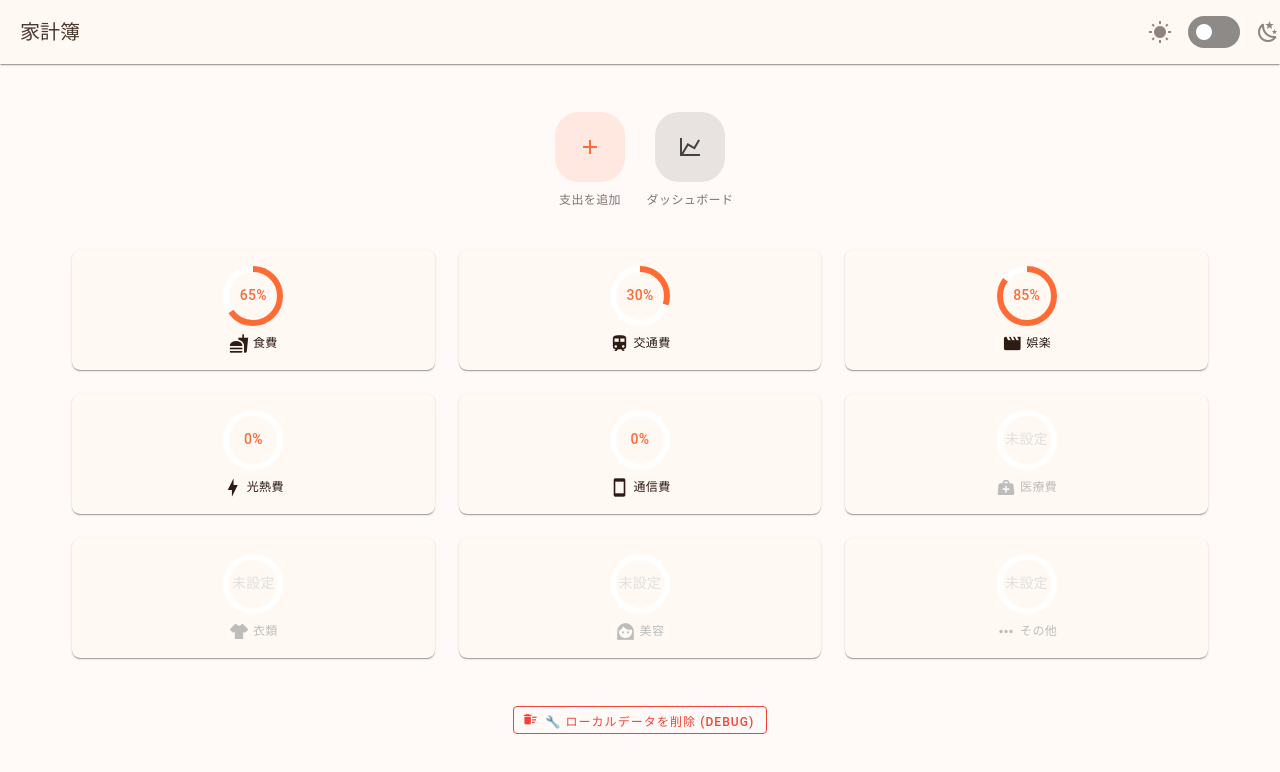
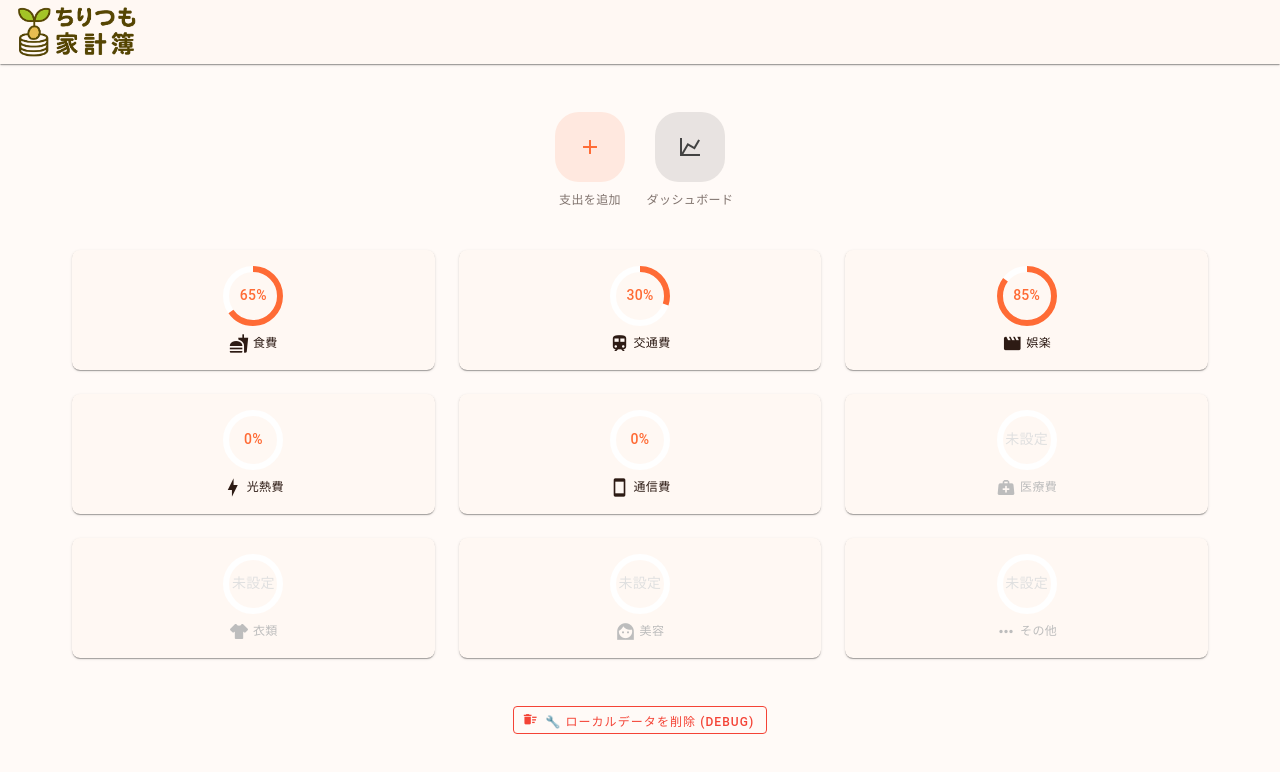
Before and after one commit to ohiaeni/kakeibou, a Nuxt app: page / in a window 1280 px wide. Shown: the top 772 px of the page. Built offline with nearby package versions, Linux system fonts and the light colour scheme.

Commit message:
feat: ナビゲーションバーにロゴを追加
- ナビゲーションバーのタイトルをロゴ画像に置き換えました。
- 不要なダークモード切替スイッチのコードを削除しました。

```diff
--- a/app/components/NavigationBar.vue
+++ b/app/components/NavigationBar.vue
@@ -1,35 +1,37 @@
-<script setup lang="ts">
-import { useTheme } from 'vuetify'
-import { computed } from 'vue'
-
-const theme = useTheme()
-
-const isDarkMode = computed({
-  get: () => theme.global.name.value === 'dark',
-  set: (value: boolean) => {
-    theme.global.name.value = value ? 'dark' : 'light'
-  },
-})
-</script>
-
 <template>
   <v-container>
     <v-app-bar :elevation="1">
-      <v-app-bar-title>
+      <!-- スマホ表示時は中央、PC表示時は左端 -->
+      <div class="logo-wrapper">
         <NuxtLink to="/" style="text-decoration: none; color: inherit;">
-          家計簿
+          <img src="~/assets/logo.png" alt="Logo" class="logo-image">
         </NuxtLink>
-      </v-app-bar-title>
+      </div>
       <v-spacer />
-
-      <v-switch
-        v-model="isDarkMode"
-        :prepend-icon="'mdi-white-balance-sunny'"
-        :append-icon="'mdi-weather-night'"
-        color="primary"
-        hide-details
-        inset
-      />
     </v-app-bar>
   </v-container>
 </template>
+
+<style scoped>
+.logo-wrapper {
+  width: 100%;
+  display: flex;
+  justify-content: center;
+  align-items: center;
+  height: 100%;
+}
+
+.logo-image {
+  height: 50px;
+  display: block;
+}
+
+/* PC表示時（768px以上）は左端に */
+@media (min-width: 768px) {
+  .logo-wrapper {
+    width: auto;
+    justify-content: flex-start;
+    margin-left: 16px;
+  }
+}
+</style>
```
Also changed, not shown: app/assets/logo.png (added).
